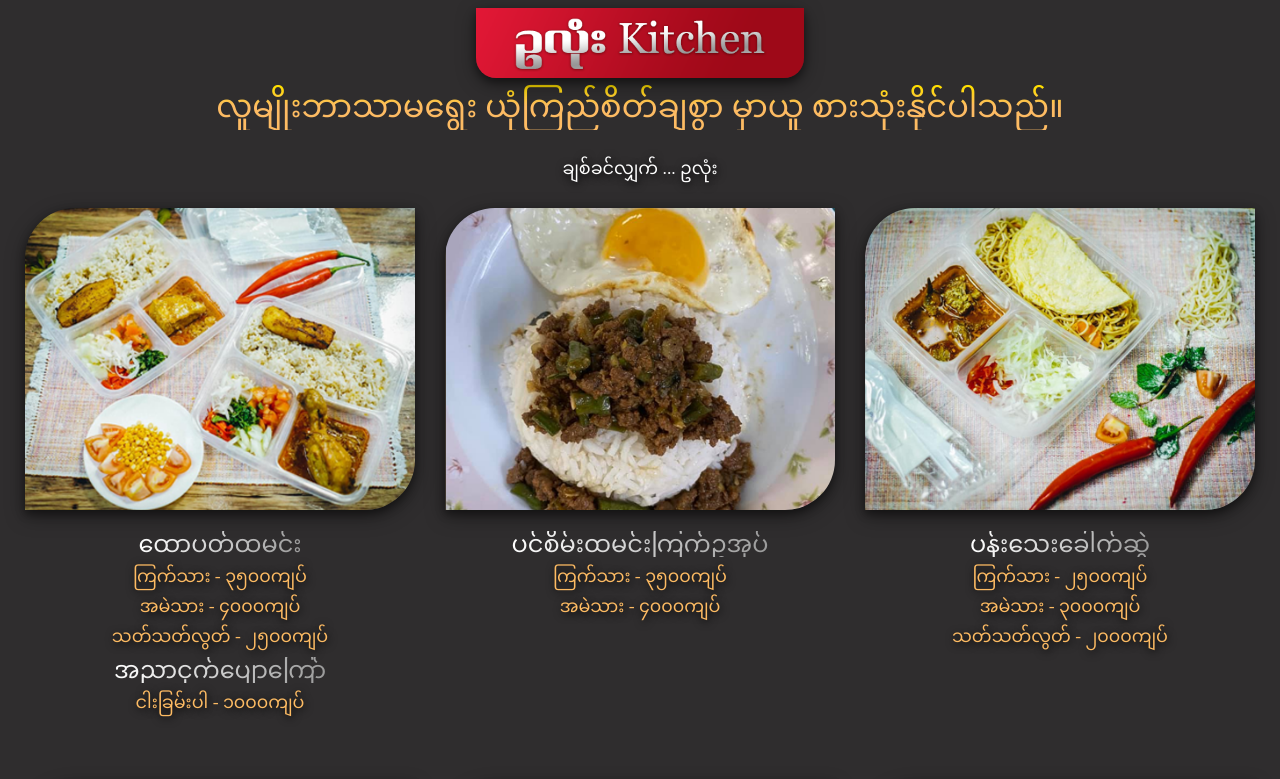
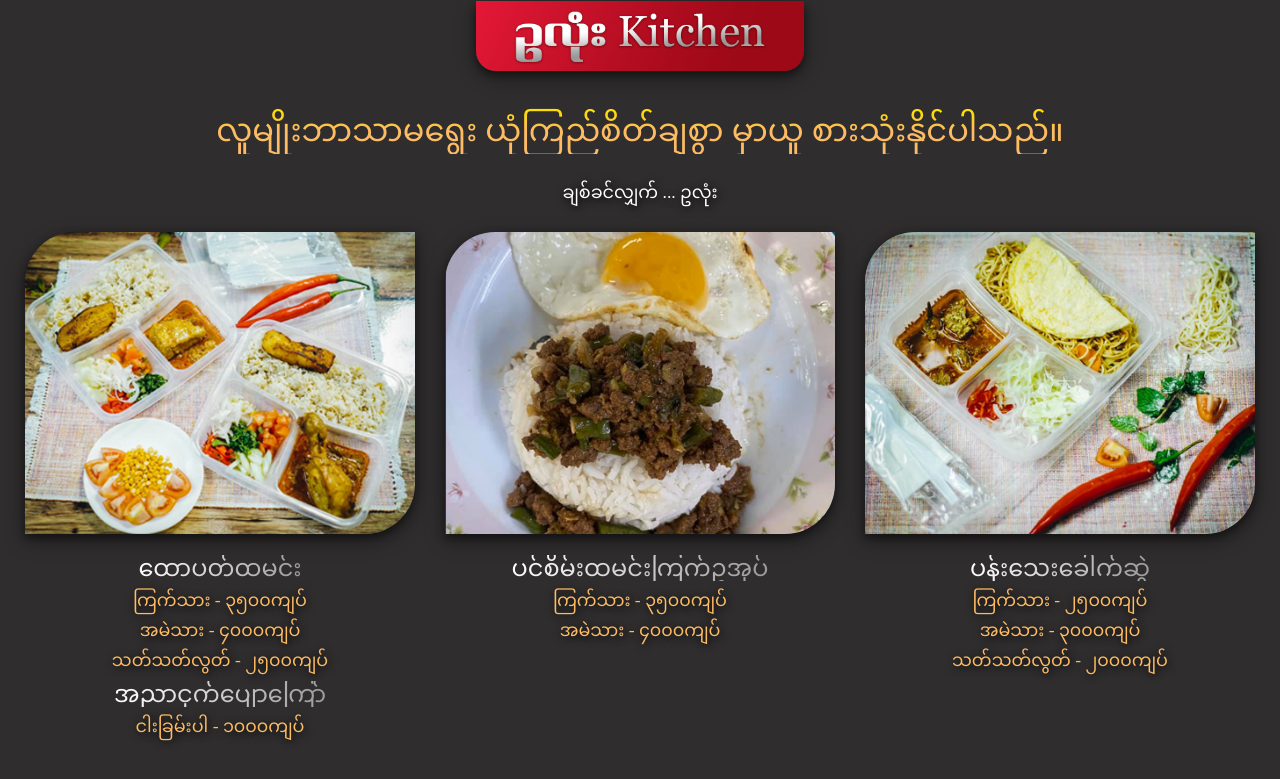
Before and after one commit to MgHla/mghla.github.io, a plain HTML site: page oulone/index.html in a window 1280 px wide. Shown: the top 779 px of the page. Drawn offline with nearby package versions, Linux system fonts and the light colour scheme; a small style sheet from the web is missing; a web font is replaced by a local one.

Commit message:
update 2020-10-08 0100

```diff
--- a/oulone/hla.css
+++ b/oulone/hla.css
@@ -1,4 +1,4 @@
-/* Last edited 2020-10-08 0053 */
+/* Last edited 2020-10-08 0100 */
 body {
   background-color: #2f2d2e;
   margin: 10px;
--- a/oulone/index.html
+++ b/oulone/index.html
@@ -21,11 +21,11 @@
 <div class="container-fluid">
 <!-- <hlaTitle>ဥလုံး Kitchen</hlaTitle> -->
 <nav class="navbar navbar-expand-md navbar-dark fixed-top ">
-<img class="headerImg" src="./images/00-OuLoneKitchen.png" height="70vh"> </p>
+<img class="headerImg" src="./images/00-OuLoneKitchen.png" height="70vh" style="margin-top:-7px"> </p>
 </nav>
 <!-- Intro -->
   <div class="row">
-	 <div class="col-sm-12">
+	 <div class="col-sm-12" style="padding-top:3vh">
 		 <hlaT2>လူမျိုးဘာသာမရွေး ယုံကြည်စိတ်ချစွာ
 				မှာယူ စားသုံးနိုင်ပါသည်။
 	</hlaT2></br>
@@ -216,7 +216,7 @@
 	 </div>
   </div>
   </br></br>
-  <span style="font-size:0.8rem; text-align:center; color:#666"> Last edited 2020-10-08 0053 </span>
+  <span style="font-size:0.8rem; text-align:center; color:#666"> Last edited 2020-10-08 0100 </span>
 </div>
 </body>
 </html>
```
